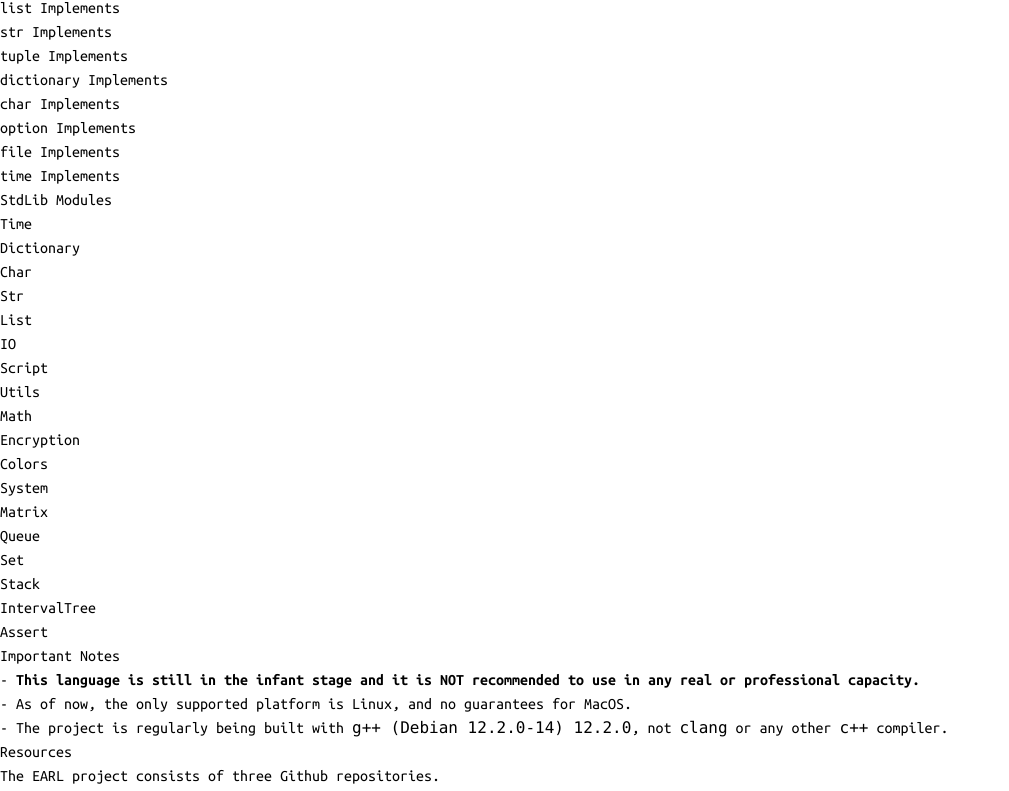
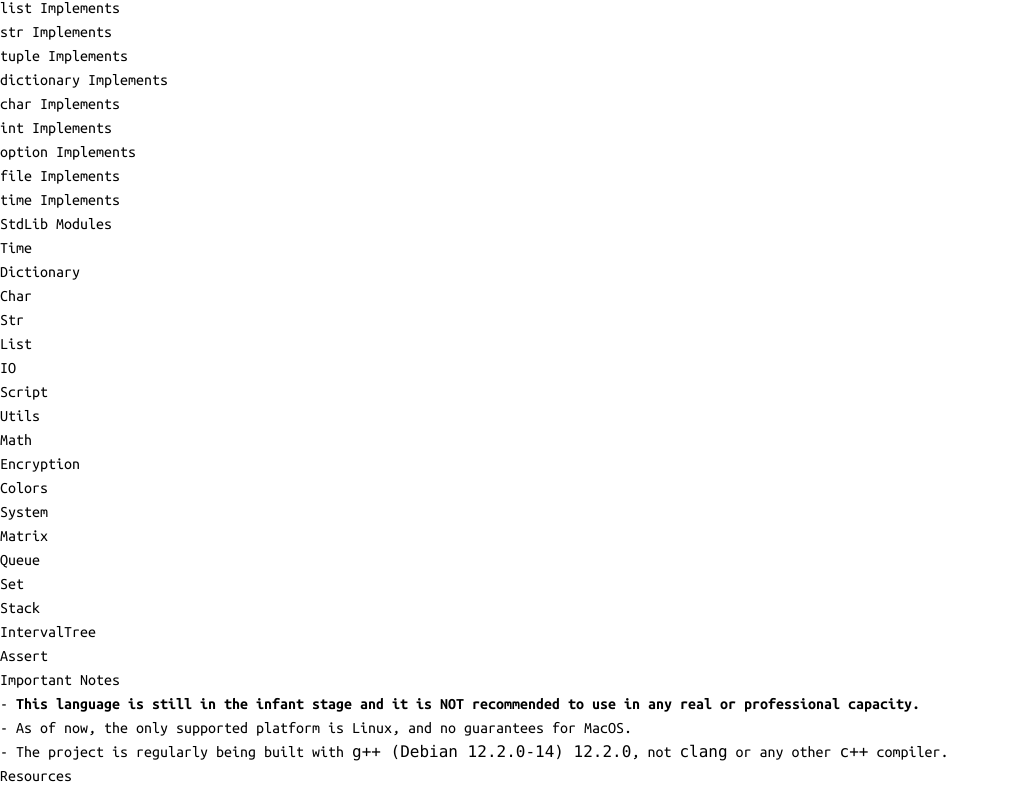
Before and after one commit to malloc-nbytes/EARL-web, a React (Vite) app: page /EARL-web/documentation in a window 1280 px wide. Shown: the part 3260-4051 px from the top of the page, without its empty margins (0-1009 px from the left). Built offline with nearby package versions, Linux system fonts and the light colour scheme.

Commit message:
added utf8 documentation

```diff
--- /dev/null
+++ b/src/code-snippets/IntMemberIntrinsics.jsx
@@ -0,0 +1 @@
+export const intUtf8 = "utf8() -> char";
--- a/src/code-snippets/StdLibModules.jsx
+++ b/src/code-snippets/StdLibModules.jsx
@@ -414,6 +414,11 @@
                         <EARLCodeSnippet code={`rename(path_from: str, path_to: str) -> unit`} language={'armasm'} />
                         <EARLInfoIndent>
                             <EARLInfo text='Rename the file `path_from` to `path_to`.' />
+                        </EARLInfoIndent>
+                        <EARLCodeSnippet code={`walkdir(dir: str) -> list<str>`} language={'armasm'} />
+                        <EARLInfoIndent>
+                            <EARLInfo text='Walks the directory `dir` recursively, returning' />
+                            <EARLInfo text='all files found.' />
                         </EARLInfoIndent>
                     </>
                 ),
@@ -894,10 +899,6 @@
                         <EARLCodeSnippet code={`isdir(path: str) -> bool`} language={'armasm'} />
                         <EARLInfoIndent>
                             <EARLInfo text='Return `true` if `path` is a directory or `false` if otherwise.' />
-                        </EARLInfoIndent>
-                        <EARLCodeSnippet code={`cd(path: str) -> unit`} language={'armasm'} />
-                        <EARLInfoIndent>
-                            <EARLInfo text='Change the current working directory to `path`.' />
                         </EARLInfoIndent>
                         <EARLCodeSnippet code={`mkdir(name: str) -> unit`} language={'armasm'} />
                         <EARLInfoIndent>
--- a/src/pages/Documentation.jsx
+++ b/src/pages/Documentation.jsx
@@ -103,6 +103,7 @@
     tupleContains,
 } from "../code-snippets/TupleMemberIntrinsics";
 import { charAscii } from "../code-snippets/CharMemberIntrinsics";
+import { intUtf8 } from "../code-snippets/IntMemberIntrinsics";
 import {
     optionIsNone,
     optionIsSome,
@@ -1826,6 +1827,15 @@
         ),
     },
     {
+        title: "int Implements",
+        content: (
+            <>
+                <EARLCodeSnippet code={intUtf8} language={'rust'} />
+                <EARLInfoIndent><EARLInfo text='Returns the `char` character for the integer code.' /></EARLInfoIndent>
+            </>
+        ),
+    },
+    {
         title: "option Implements",
         content: (
             <>
```
